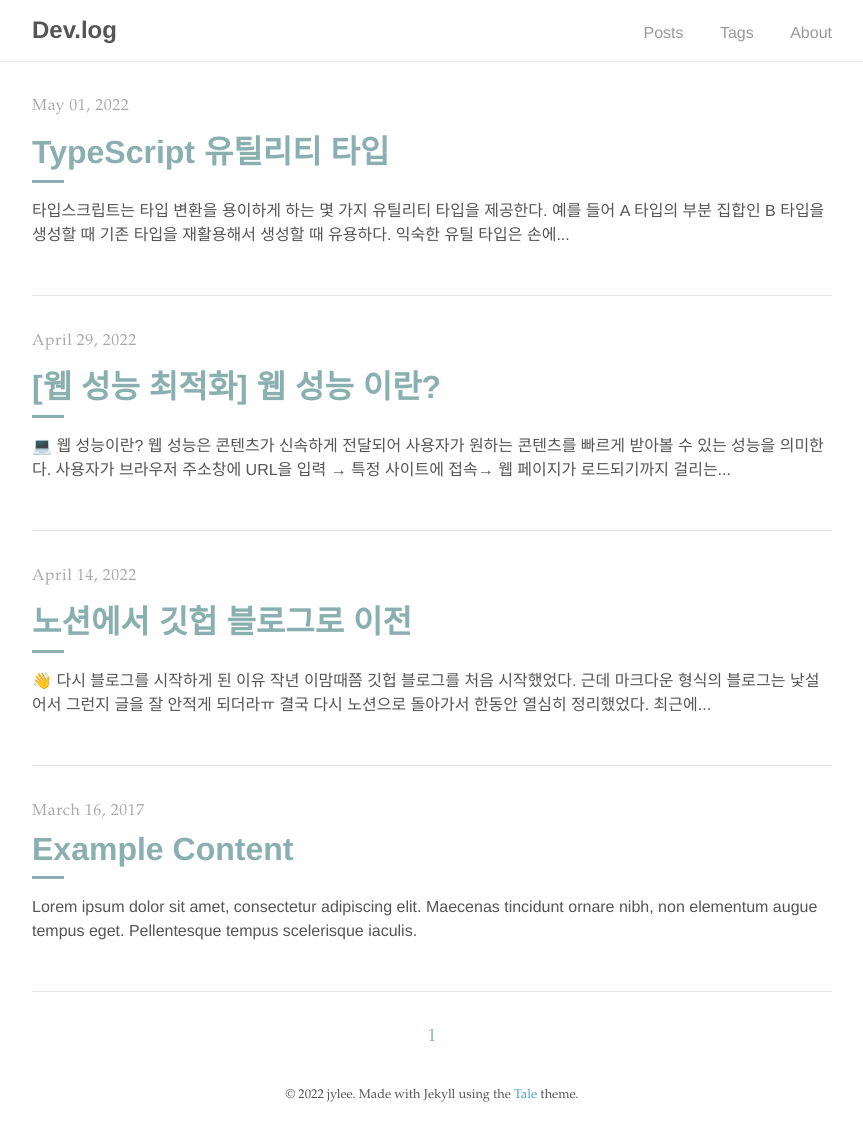
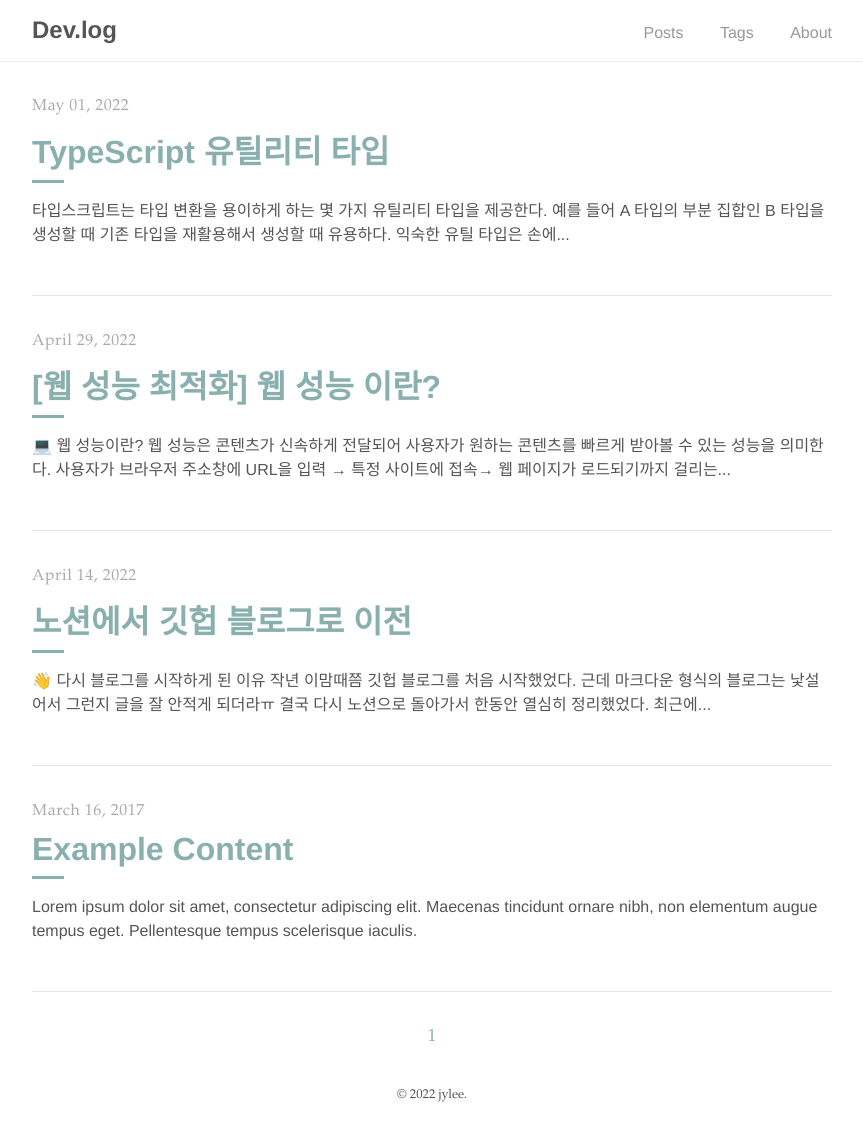
Before and after one commit to ch3coo2ca/ch3coo2ca.github.io, a Jekyll site: the page built from index.html, in a window 1280 px wide. Shown: the whole page, without its empty margins (208-1071 px from the left). Built offline with Jekyll 4.4.1, drawn with Linux system fonts in a browser that asks for light colours; the list of posts is cut into pages by our own code.

Commit message:
chore : update footer

```diff
--- a/_includes/footer.html
+++ b/_includes/footer.html
@@ -1,5 +1,7 @@
 <footer>
   <span>
-    &copy; <time datetime="{{ site.time }}">{{ site.time | date: '%Y' }}</time> {{ site.author.name }}. Made with Jekyll using the <a href="https://github.com/chesterhow/tale/">Tale</a> theme.
+    &copy;
+    <time datetime="{{ site.time }}">{{ site.time | date: '%Y' }}</time> {{
+    site.author.name }}.
   </span>
 </footer>
```
